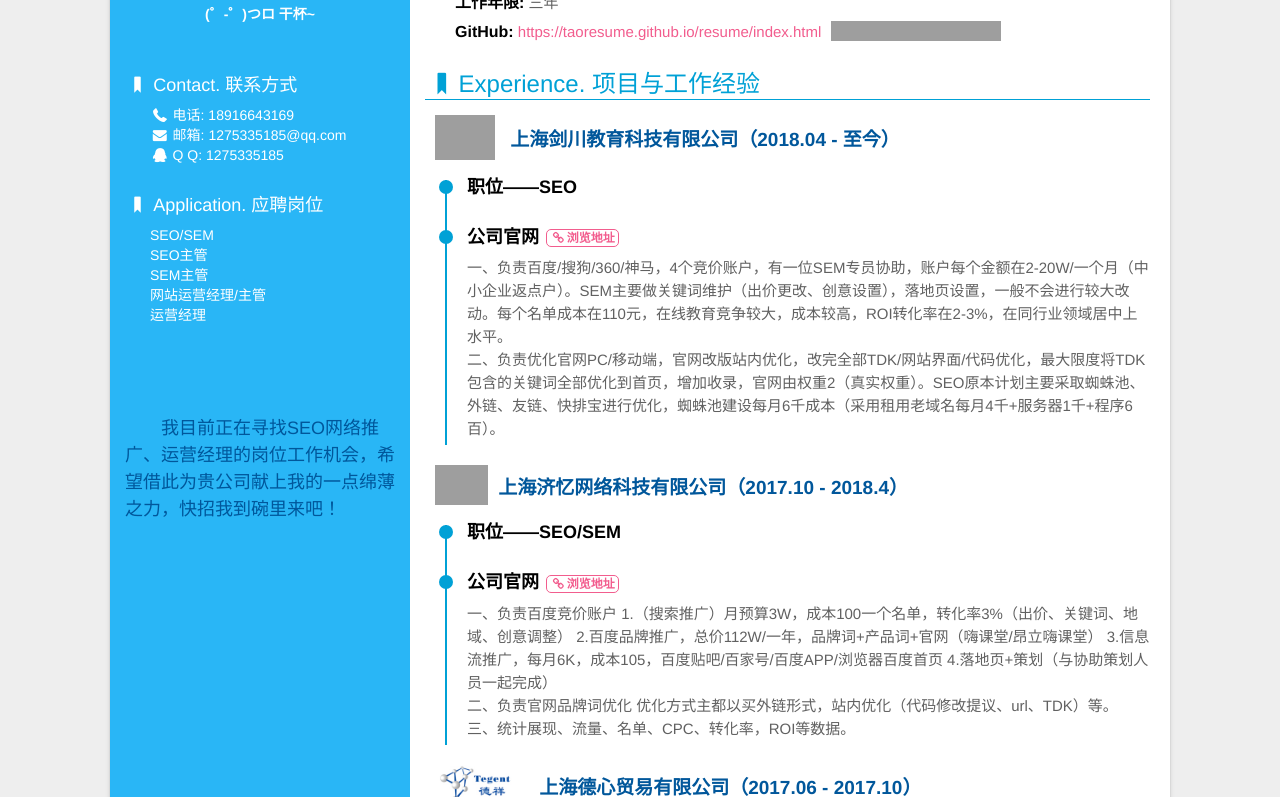
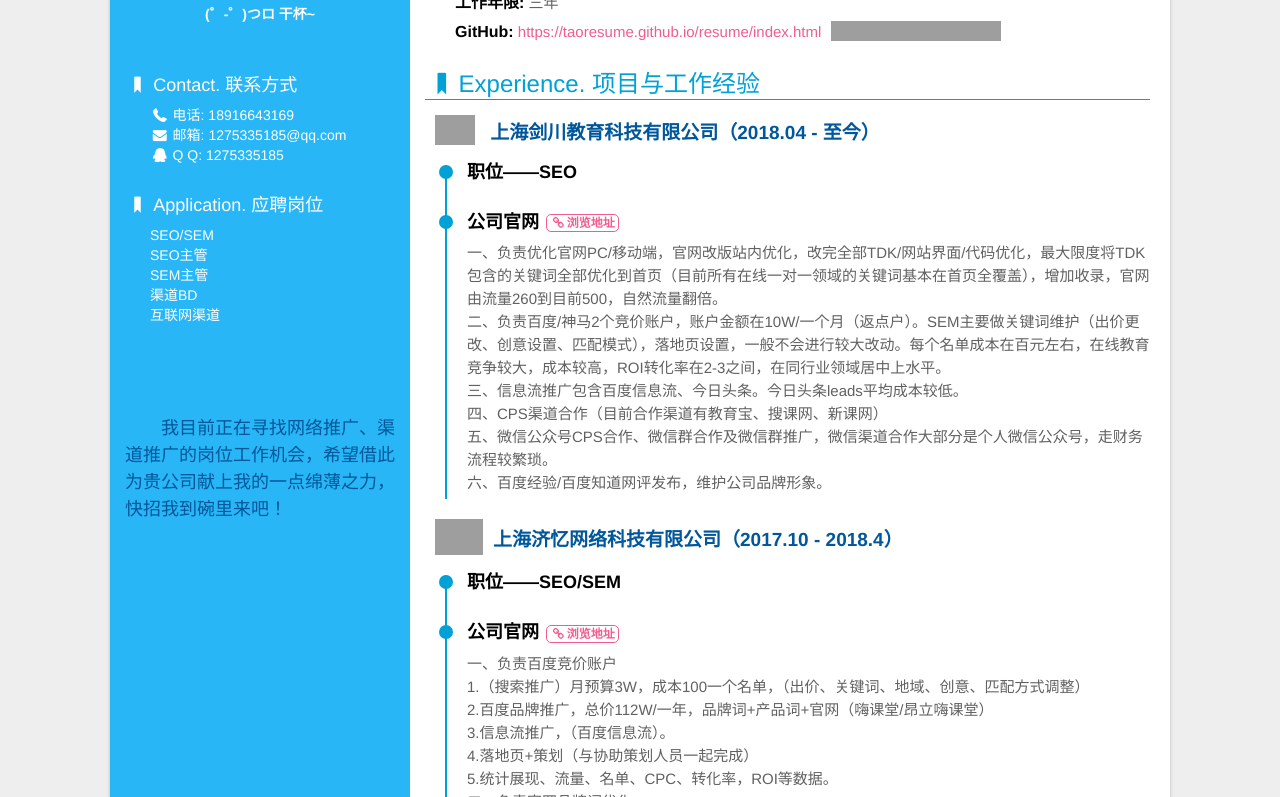
Before and after one commit to TaoResume/resume, a plain HTML site: page index.html in a window 1280 px wide. Shown: the part 223-1020 px from the top of the page. Drawn offline with Linux system fonts and the light colour scheme; grey boxes are pictures that could not be loaded; a script that the page names is missing.

Commit message:
Update index.html

```diff
--- a/index.html
+++ b/index.html
@@ -42,12 +42,12 @@ var _hmt = _hmt || [];
                     <dd>SEO/SEM</dd>
                     <dd>SEO主管</dd>
                     <dd>SEM主管</dd>
-                    <dd>网站运营经理/主管</dd>
-                    <dd>运营经理</dd>
+                    <dd>渠道BD</dd>
+                    <dd>互联网渠道</dd>
                 </li>
             </ul>
             <div class="note">
-                <p>我目前正在寻找SEO网络推广、运营经理的岗位工作机会，希望借此为贵公司献上我的一点绵薄之力，快招我到碗里来吧！</p>
+                <p>我目前正在寻找网络推广、渠道推广的岗位工作机会，希望借此为贵公司献上我的一点绵薄之力，快招我到碗里来吧！</p>
             </div>
         </div>
         <div class="main">
@@ -63,7 +63,7 @@ var _hmt = _hmt || [];
                 </li>
                 <li>
                     <dt><i class="icon-bookmark"></i>Experience. 项目与工作经验</dt>
-                    <h3><img src="http://www.vorker.com.cn/img/resume-yousi.jpg" style="height:45px;" data-action="zoom"><span>&nbsp;上海剑川教育科技有限公司（2018.04 - 至今）</span></h3>
+                    <h3><img src="http://www.vorker.com.cn/img/resume-yousi.jpg" style="height:30px;" data-action="zoom"><span>&nbsp;上海剑川教育科技有限公司（2018.04 - 至今）</span></h3>
                     <ul class="exp">
                         <li>
                             <div class="circle"></div>
@@ -72,12 +72,11 @@ var _hmt = _hmt || [];
                         <li>
                             <div class="circle"></div>
                             <h4>公司官网<a href="http://www.yousi.com" target="_blank"><i class="icon-link"></i>浏览地址</a></h4>
-                            <p>一、负责百度/搜狗/360/神马，4个竞价账户，有一位SEM专员协助，账户每个金额在2-20W/一个月（中小企业返点户）。SEM主要做关键词维护（出价更改、创意设置），落地页设置，一般不会进行较大改动。每个名单成本在110元，在线教育竞争较大，成本较高，ROI转化率在2-3%，在同行业领域居中上水平。<br>
-                            二、负责优化官网PC/移动端，官网改版站内优化，改完全部TDK/网站界面/代码优化，最大限度将TDK包含的关键词全部优化到首页，增加收录，官网由权重2（真实权重）。SEO原本计划主要采取蜘蛛池、外链、友链、快排宝进行优化，蜘蛛池建设每月6千成本（采用租用老域名每月4千+服务器1千+程序6百）。</p>
+                            <p>一、负责优化官网PC/移动端，官网改版站内优化，改完全部TDK/网站界面/代码优化，最大限度将TDK包含的关键词全部优化到首页（目前所有在线一对一领域的关键词基本在首页全覆盖），增加收录，官网由流量260到目前500，自然流量翻倍。<br>二、负责百度/神马2个竞价账户，账户金额在10W/一个月（返点户）。SEM主要做关键词维护（出价更改、创意设置、匹配模式），落地页设置，一般不会进行较大改动。每个名单成本在百元左右，在线教育竞争较大，成本较高，ROI转化率在2-3之间，在同行业领域居中上水平。<br>三、信息流推广包含百度信息流、今日头条。今日头条leads平均成本较低。<br>四、CPS渠道合作（目前合作渠道有教育宝、搜课网、新课网）<br>五、微信公众号CPS合作、微信群合作及微信群推广，微信渠道合作大部分是个人微信公众号，走财务流程较繁琐。<br>六、百度经验/百度知道网评发布，维护公司品牌形象。</p>
                         </li>
                     </ul>
 
-                    <h3><img src="http://www.vorker.com.cn/img/resume-deephi.png" style="height:40px;" data-action="zoom"><span>上海济忆网络科技有限公司（2017.10 - 2018.4）</span></h3>
+                    <h3><img src="http://www.vorker.com.cn/img/resume-deephi.png" style="height:36px;" data-action="zoom"><span>上海济忆网络科技有限公司（2017.10 - 2018.4）</span></h3>
                     <ul class="exp">
                         <li>
                             <div class="circle"></div>
@@ -87,18 +86,11 @@ var _hmt = _hmt || [];
                             <div class="circle"></div>
                             <h4>公司官网<a href="https://www.onlyhi.cn/" target="_blank"><i class="icon-link"></i>浏览地址</a></h4>
                             <p>
-                            一、负责百度竞价账户
-                            1.（搜索推广）月预算3W，成本100一个名单，转化率3%（出价、关键词、地域、创意调整）
-                            2.百度品牌推广，总价112W/一年，品牌词+产品词+官网（嗨课堂/昂立嗨课堂）
-                            3.信息流推广，每月6K，成本105，百度贴吧/百家号/百度APP/浏览器百度首页
-                            4.落地页+策划（与协助策划人员一起完成）<br>
-                            二、负责官网品牌词优化
-                            优化方式主都以买外链形式，站内优化（代码修改提议、url、TDK）等。<br>
-                            三、统计展现、流量、名单、CPC、转化率，ROI等数据。</p>
+                            一、负责百度竞价账户<br>1.（搜索推广）月预算3W，成本100一个名单，（出价、关键词、地域、创意、匹配方式调整）<br>2.百度品牌推广，总价112W/一年，品牌词+产品词+官网（嗨课堂/昂立嗨课堂）<br>3.信息流推广，（百度信息流）。<br>4.落地页+策划（与协助策划人员一起完成）<br>5.统计展现、流量、名单、CPC、转化率，ROI等数据。<br>二、负责官网品牌词优化<br>优化方式主都以买外链形式，站内优化（代码修改提议、url、TDK）等。<br>三、负责运营推广公司网站，每天外链发布至相关行业论坛，新浪微博，采集站群等。网站文章发布，文章都是由产品经理提供的原创文章，修改嵌入选择关键词发布，每周汇报百度统计后台数据。站长工具查看流量、收录等情况进行分析，建立关键词库（精准关键词、长尾关键词、短句关键词等），优化HTML代码，keywords，description，html语义化标签，维护服务器安全问题，寻找站长群互换友情链接，购买行业内外链及蜘蛛池等资源，含百词在百度首页。</p>
                         </li>
                     </ul>
 
-                    <h3><img src="img/resume-dxy.png" style="height:40px;" data-action="zoom"><span>上海德心贸易有限公司（2017.06 - 2017.10）</span></h3>
+                    <h3><img src="img/resume-dxy.png" style="height:45px;" data-action="zoom"><span>上海德心贸易有限公司（2017.06 - 2017.10）</span></h3>
                     <ul class="exp">
                         <li>
                             <div class="circle"></div>
@@ -107,12 +99,12 @@ var _hmt = _hmt || [];
                         <li>
                             <div class="circle"></div>
                             <h4>德祥官网<a href="http://www.tegent.com.cn" target="_blank"><i class="icon-link"></i>德祥官网</a></h4>
-                            <p style="margin-bottom:20px;">负责运营推广公司网站，每天外链发布至相关行业论坛，新浪微博，采集站群等。网站文章发布，文章都是由产品经理提供的原创文章，修改嵌入选择关键词发布，每周汇报百度统计后台数据。站长工具查看流量、收录等情况进行分析，建立关键词库（精准关键词、长尾关键词、短句关键词等），优化HTML代码，keywords，description，html语义化标签，维护服务器安全问题，寻找站长群互换友情链接，购买行业内外链及蜘蛛池等资源，含百词在百度首页。</p>
+                            <p style="margin-bottom:20px;">负责运营推广公司网站，每天外链发布至相关行业论坛，新浪微博，采集站群等。SEO主要采取蜘蛛池、外链、友链、快排宝进行优化，蜘蛛池建设每月6千成本（采用租用老域名每月4千+服务器1千+程序6百）。网站文章发布，文章都是由产品经理提供的原创文章，修改嵌入选择关键词发布，每周汇报百度统计后台数据。站长工具查看流量、收录等情况进行分析，建立关键词库（精准关键词、长尾关键词、短句关键词等），优化HTML代码，keywords，description，html语义化标签，维护服务器安全问题，寻找站长群互换友情链接，购买行业内外链等资源，含百词在百度首页。</p>
                             <img src="./img/resume-dstorea.png" data-action="zoom" width="250px">
                         </li>
                         <li>
                             <div class="circle"></div>
-                            <h4>网站后台管理项目</h4>
+                            <h4>CPS渠道项目</h4>
                             <p><a href="http://www.biomart.cn" target="_blank">丁香通平台</a></p>
                             <p><a href="http://www.chem17.com" target="_blank">化工仪器网</a></p>
                             <p><a href="http://www.instrument.com.cn" target="_blank">仪器信息网</a></p>
```
